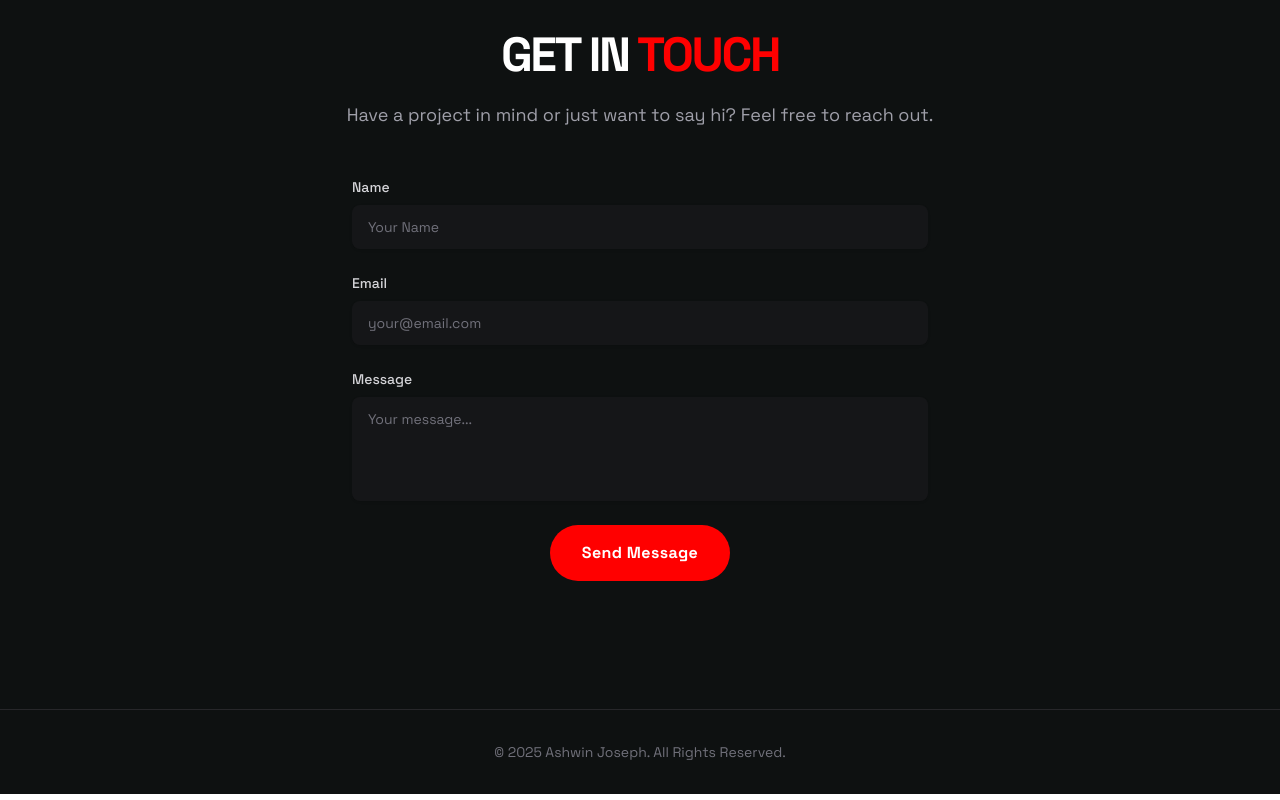
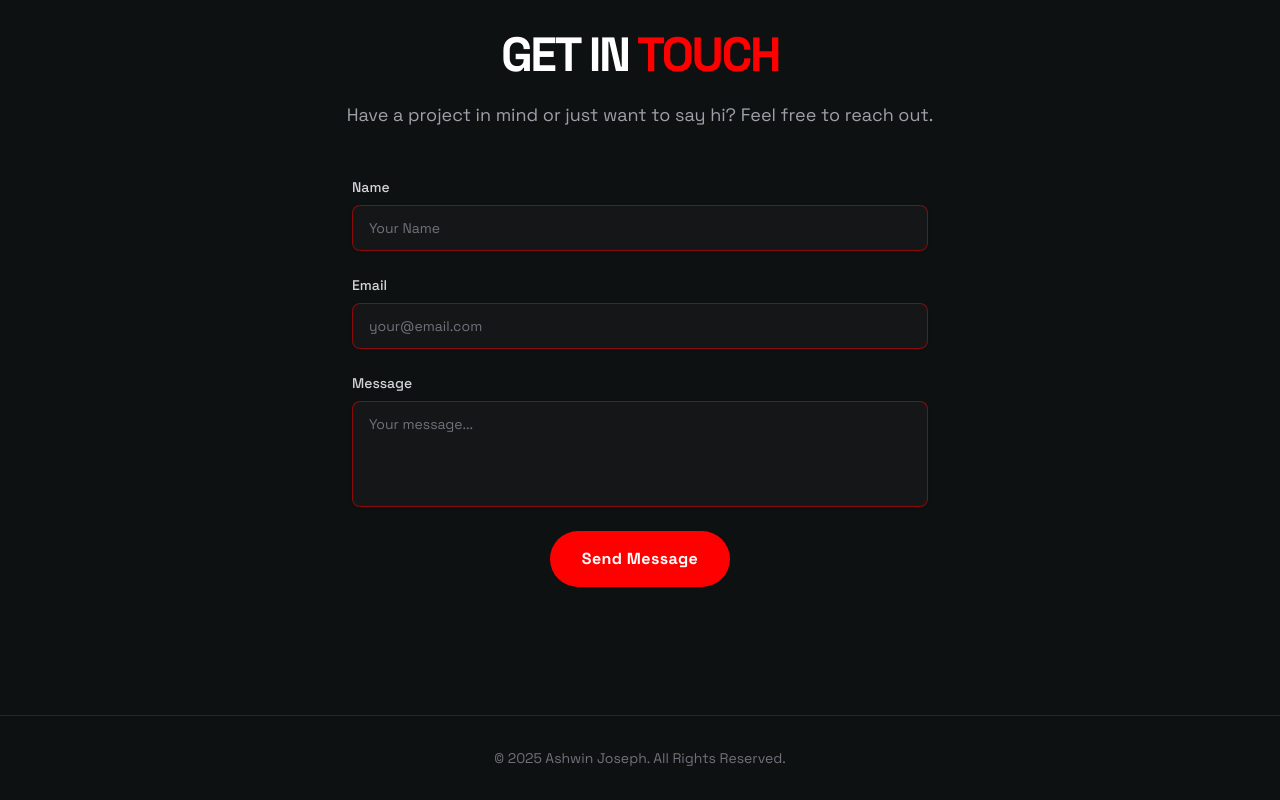
Before and after one commit to AshwinJ5/AshwinJ5.github.io, a Next.js app: page / in a window 1280 px wide. Shown: the part 3443-4243 px from the top of the page. Built offline with nearby package versions, Linux system fonts and the light colour scheme.

Commit message:
updated input border and outline css

```diff
--- a/src/app/components/LandingPage.tsx
+++ b/src/app/components/LandingPage.tsx
@@ -397,7 +397,7 @@ const LandingPage = () => {
                                         Name
                                     </label>
                                     <input
-                                        className="block w-full rounded-lg border-zinc-700 bg-zinc-900/80 px-4 py-3 text-white placeholder-zinc-500 shadow-sm backdrop-blur-sm focus:border-[#ff0000] focus:ring-1 focus:ring-[#ff0000] sm:text-sm"
+                                        className="block w-full rounded-lg border-[#FF0000]/50 border bg-zinc-900/80 px-4 py-3 text-white placeholder-zinc-500 shadow-sm backdrop-blur-sm focus:border-[#ff0000] focus:ring-1 focus:ring-[#FF0000]/60 focus:outline-none sm:text-sm"
                                         id="name"
                                         name="name"
                                         placeholder="Your Name"
@@ -409,7 +409,7 @@ const LandingPage = () => {
                                         Email
                                     </label>
                                     <input
-                                        className="block w-full rounded-lg border-zinc-700 bg-zinc-900/80 px-4 py-3 text-white placeholder-zinc-500 shadow-sm backdrop-blur-sm focus:border-[#ff0000] focus:ring-1 focus:ring-[#ff0000] sm:text-sm"
+                                        className="block w-full rounded-lg border-[#FF0000]/50 border bg-zinc-900/80 px-4 py-3 text-white placeholder-zinc-500 shadow-sm backdrop-blur-sm focus:border-[#ff0000] focus:ring-1 focus:ring-[#ff0000]/60 focus:outline-none sm:text-sm"
                                         id="email"
                                         name="email"
                                         placeholder="your@email.com"
@@ -421,7 +421,7 @@ const LandingPage = () => {
                                         Message
                                     </label>
                                     <textarea
-                                        className="block w-full rounded-lg border-zinc-700 bg-zinc-900/80 px-4 py-3 text-white placeholder-zinc-500 shadow-sm backdrop-blur-sm focus:border-[#ff0000] focus:ring-1 focus:ring-[#ff0000] sm:text-sm resize-none"
+                                        className="block w-full rounded-lg border-[#FF0000]/50 border bg-zinc-900/80 px-4 py-3 text-white placeholder-zinc-500 shadow-sm backdrop-blur-sm focus:border-[#ff0000] focus:ring-1 focus:ring-[#ff0000]/60 focus:outline-none sm:text-sm resize-none"
                                         id="message"
                                         name="message"
                                         placeholder="Your message..."
--- a/src/app/contact/page.tsx
+++ b/src/app/contact/page.tsx
@@ -127,7 +127,7 @@ export default function Contact() {
                                 transition={{ duration: 0.6, ease: "easeOut", delay: 0.2 }}
                                 className="flex items-center justify-center lg:items-start"
                             >
-                                <div className="w-full max-w-lg rounded-xl border border-gray-100/10 bg-black/50 p-6 sm:p-8 shadow-2xl backdrop-blur-sm">
+                                <div className="w-full max-w-lg rounded-xl border border-gray-100/10 bg-zinc-950/50 p-6 sm:p-8 shadow-2xl backdrop-blur-sm">
                                     <form onSubmit={handleSubmit} className="space-y-4">
                                         <h3 className="text-3xl font-bold mb-2">Send me a message</h3>
 
@@ -147,7 +147,7 @@ export default function Contact() {
                                                         rows={5}
                                                         value={formData.message}
                                                         onChange={handleInputChange}
-                                                        className="w-full rounded-md border border-[#FF0000]/50 bg-black/50 px-3 py-2 text-sm resize-none focus:ring-2 focus:ring-[#FF0000]"
+                                                        className="w-full rounded-md border border-[#FF0000]/50 bg-zinc-950/50 px-3 py-2 text-sm resize-none focus:ring-2 focus:ring-[#FF0000]/60 focus:outline-none"
                                                         required
                                                     />
                                                 ) : (
@@ -156,7 +156,7 @@ export default function Contact() {
                                                         type={field === "email" ? "email" : "text"}
                                                         value={formData[field as "name" | "email"]}
                                                         onChange={handleInputChange}
-                                                        className="w-full rounded-md border border-[#FF0000]/50 bg-black/50 px-3 py-2 text-sm focus:ring-2 focus:ring-[#FF0000]"
+                                                        className="w-full rounded-md border border-[#FF0000]/50 bg-zinc-950/50 px-3 py-2 text-sm focus:ring-2 focus:ring-[#FF0000]/60 focus:outline-none"
                                                         required
                                                     />
                                                 )}
--- a/src/app/datas/educationData.json
+++ b/src/app/datas/educationData.json
@@ -1,6 +1,6 @@
 [
   {
-    "title": "APJ Addul Kalam Technological University",
+    "title": "APJ Abdul Kalam Technological University",
     "degree": "Bachelor of Technology in Mechanical Engineering",
     "date": "Graduated: 2020"
   },
```
